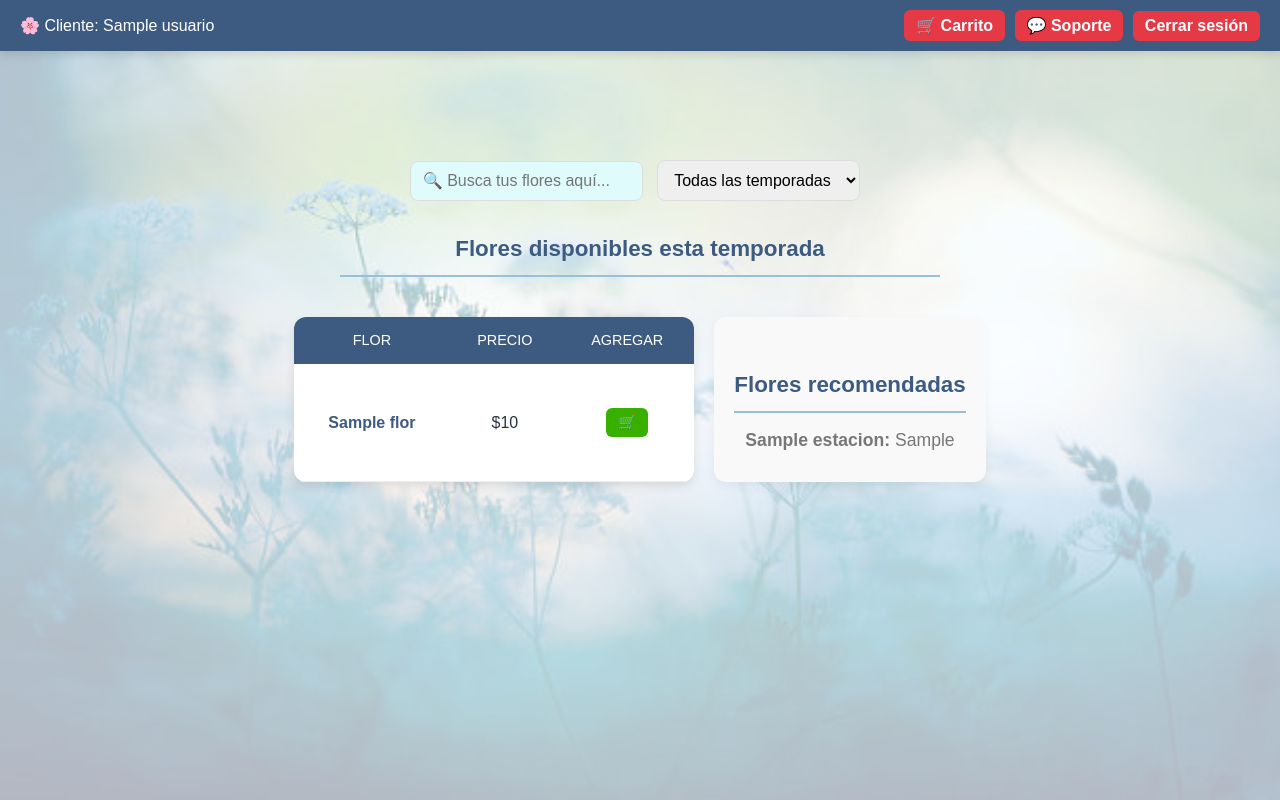
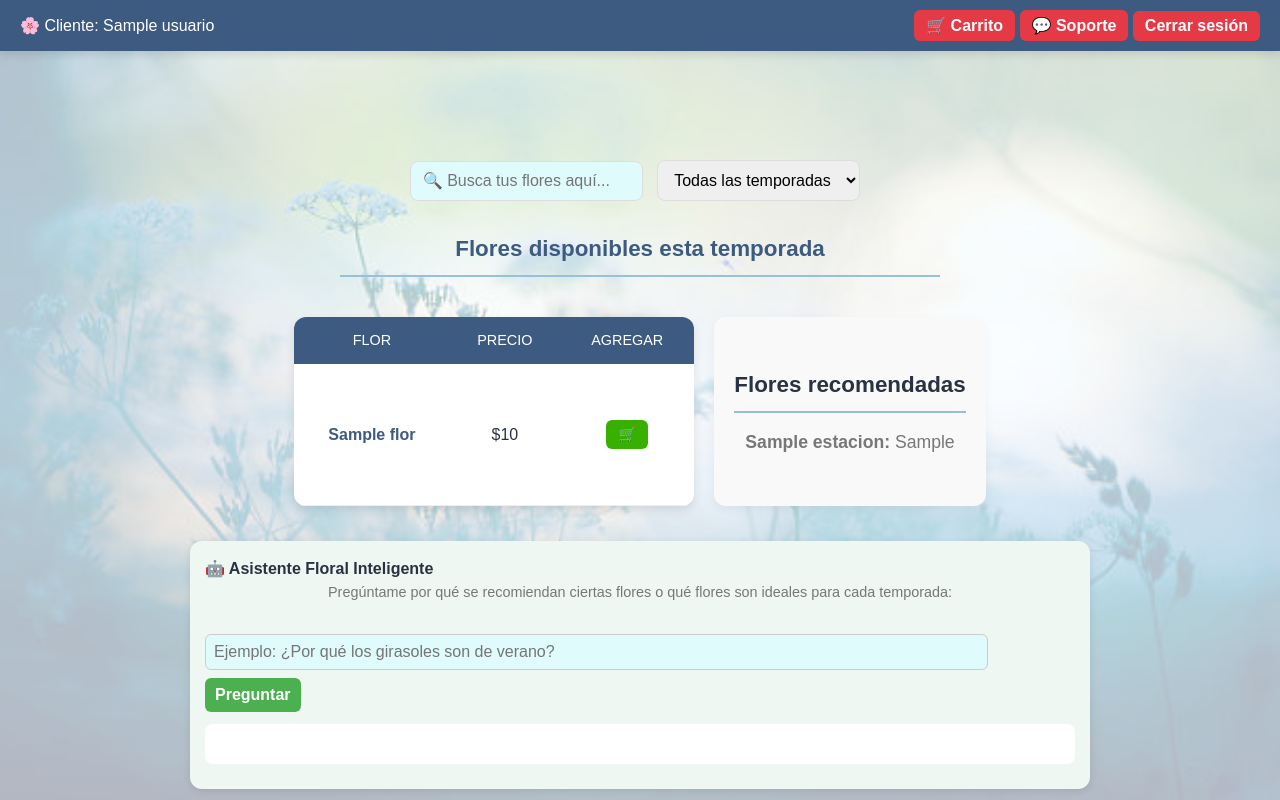
Before and after one commit to danielalilian06-boop/Floragest_Final, a Flask app: template templates/panel_cliente.html in a window 1280 px wide. Run offline with Flask 3, Linux system fonts and the light colour scheme; the template is opened without the code that fills it: most values are stand-ins (such as "Sample title", 1, 10 or a date in 2020).

Commit message:
Actualización del proyecto con nuevos cambios

```diff
--- a/app.py
+++ b/app.py
@@ -1,5 +1,6 @@
+# app.py
 from flask import Flask, render_template, request, jsonify, session, redirect
-import json, os, datetime
+import json, os, datetime, random, re
 
 app = Flask(__name__)
 app.secret_key = "clave_secreta_flora"
@@ -10,12 +11,102 @@
 def cargar_datos(ruta):
     if not os.path.exists(ruta):
         return []
-    with open(ruta, "r") as f:
+    with open(ruta, "r", encoding="utf-8") as f:
         return json.load(f)
 
 def guardar_datos(ruta, datos):
-    with open(ruta, "w") as f:
-        json.dump(datos, f, indent=4)
+    with open(ruta, "w", encoding="utf-8") as f:
+        json.dump(datos, f, indent=4, ensure_ascii=False)
+
+# --- RESPUESTAS SIMULADAS (IA MOCK) ---
+RESPONSES_GENERIC = [
+    "Las flores tienen ciclos de floración influenciados por la temperatura y la cantidad de luz; por eso algunas se ven más en cierta temporada.",
+    "Muchas flores aparecen en una temporada específica porque las condiciones (temperatura, humedad y luz) favorecen su desarrollo y polinización.",
+    "Además de la estación, la disponibilidad comercial y la tradición local también influyen en qué flores vemos más en cada época."
+]
+
+# Mapa por palabra clave -> respuestas específicas (varias alternativas)
+RESPONSES_KEYWORD = {
+    "girasol": [
+        "Los girasoles son típicos del verano por su preferencia a días largos y luz intensa; además su estructura aprovecha bien la luz solar.",
+        "En verano los girasoles reciben más horas de sol, lo que favorece su tamaño y color brillante.",
+        "Son resistentes al calor y producen muchas flores cuando la radiación es alta, por eso se asocian al verano."
+    ],
+    "rosa": [
+        "Las rosas pueden florecer en varias temporadas, pero muchas variedades comerciales tienen picos en primavera y otoño.",
+        "La rosa es muy cultivada y existen variedades de temporada extendida gracias a la selección y los invernaderos.",
+        "Para arreglos, la rosa roja suele usarse todo el año, pero su temporada natural tiene picos en climas templados."
+    ],
+    "tulipán": [
+        "Los tulipanes son típicos de primavera porque requieren un periodo frío previo para romper la latencia y florecer al subir las temperaturas.",
+        "Necesitan veranos relativamente fríos y un invierno para estacionalizar sus bulbos, por eso florecen en primavera.",
+        "Los tulipanes se plantan en otoño para que pasen el invierno bajo el suelo y broten en primavera."
+    ],
+    "lirio": [
+        "Los lirios suelen florecer en primavera y verano, dependiendo de la variedad; prefieren suelos bien drenados y clima templado.",
+        "Algunas especies de lirio tienen picos en primavera, mientras que otras en pleno verano; la variedad determina la temporada."
+    ],
+    "girasoles": [],  # por si usan plural
+    "verano": [
+        "En verano predominan plantas que toleran calor y sequía relativa; su fisiología favorece flores grandes y vistosas.",
+        "Los comerciantes también aprovechan la demanda estival para ofrecer especies como girasoles y hibiscos."
+    ],
+    "primavera": [
+        "La primavera trae temperaturas suaves y lluvias moderadas, condiciones ideales para muchas bulbosas y floraciones masivas.",
+        "Es la temporada con más diversidad floral en regiones templadas, por eso muchas flores aparecen en primavera."
+    ]
+}
+
+def generar_respuestas_simuladas(pregunta):
+    """
+    Devuelve un objeto con:
+      - respuesta: la principal (string)
+      - alternativas: lista de strings (otras variantes)
+    La función intenta detectar palabras clave y devolver respuestas específicas,
+    junto con respuestas genéricas si no hay coincidencias.
+    """
+    texto = pregunta.lower()
+    # limpiar signos
+    texto_limpio = re.sub(r"[^\wáéíóúñ ]", " ", texto)
+
+    # buscar keywords en la pregunta
+    encontrados = []
+    for key in RESPONSES_KEYWORD.keys():
+        # match palabra completa o plural simple
+        pattern = r"\b" + re.escape(key) + r"\b"
+        if re.search(pattern, texto_limpio):
+            encontrados.append(key)
+
+    alternativas = []
+    # si hay coincidencias, agrega sus respuestas
+    if encontrados:
+        for k in encontrados:
+            # evita listas vacías
+            opciones = RESPONSES_KEYWORD.get(k, [])
+            if opciones:
+                # tomar hasta 2 variaciones por keyword
+                sample = random.sample(opciones, min(2, len(opciones)))
+                alternativas.extend(sample)
+    # si no encontró keywords específicas, añade varias genéricas
+    if not alternativas:
+        alternativas = random.sample(RESPONSES_GENERIC, min(3, len(RESPONSES_GENERIC)))
+    else:
+        # siempre añadir una o dos genéricas para completitud
+        gen = random.sample(RESPONSES_GENERIC, min(2, len(RESPONSES_GENERIC)))
+        alternativas.extend(gen)
+
+    # deduplicar manteniendo orden
+    seen = set()
+    alternativas_final = []
+    for a in alternativas:
+        if a not in seen:
+            alternativas_final.append(a)
+            seen.add(a)
+
+    # elegir la respuesta principal como la primera alternativa
+    respuesta_principal = alternativas_final[0] if alternativas_final else "Lo siento, no tengo información sobre eso."
+
+    return {"respuesta": respuesta_principal, "alternativas": alternativas_final}
 
 # --- RUTAS GENERALES ---
 @app.route("/")
@@ -36,10 +127,8 @@
 def api_registro():
     data = request.get_json()
     usuarios = cargar_datos(DB_USERS)
-
     if any(u["username"] == data["username"] for u in usuarios):
         return jsonify({"mensaje": "El usuario ya existe"}), 400
-
     usuarios.append({
         "username": data["username"],
         "password": data["password"],
@@ -52,14 +141,12 @@
 def api_login():
     data = request.get_json()
     usuarios = cargar_datos(DB_USERS)
-
     for u in usuarios:
         if u["username"] == data["username"] and u["password"] == data["password"]:
             session["usuario"] = u["username"]
             session["tipo"] = u["tipo"]
             destino = "/panel_admin" if u["tipo"] == "admin" else "/panel_cliente"
             return jsonify({"mensaje": f"Bienvenido {u['username']}", "destino": destino}), 200
-
     return jsonify({"mensaje": "Usuario o contraseña incorrectos"}), 401
 
 # --- PANEL ADMIN ---
@@ -86,20 +173,17 @@
     if session.get("tipo") != "cliente":
         return redirect("/")
     flores = cargar_datos(DB_FLORES)
-
     recomendaciones = {
         "Primavera": ["Rosa roja", "Tulipán", "Lirio"],
         "Verano": ["Girasol", "Hibisco", "Orquídea"],
         "Otoño": ["Crisantemo", "Dalia", "Clavel"]
     }
-
     return render_template(
         "panel_cliente.html",
         usuario=session.get("usuario"),
         flores=flores,
         recomendaciones=recomendaciones
     )
-
 
 @app.route("/carrito")
 def carrito():
@@ -130,30 +214,44 @@
         "ticket": ticket
     }), 200
 
+# --- ENDPOINT IA (SIMULADA) ---
+@app.route("/api/ia_flores", methods=["POST"])
+def ia_flores():
+    data = request.get_json() or {}
+    pregunta = (data.get("pregunta") or "").strip()
+    print("IA SIM: pregunta recibida:", pregunta)
+    if not pregunta:
+        return jsonify({"respuesta": "💬 Por favor escribe una pregunta sobre flores o temporadas.", "alternativas": []}), 400
+
+    # Generar respuestas simuladas (principal + alternativas)
+    contenido = generar_respuestas_simuladas(pregunta)
+
+    # Devolvemos un JSON con 'respuesta' y 'alternativas'
+    return jsonify(contenido), 200
+
+# --- ELIMINAR FLOR ---
+@app.route("/api/flores/<nombre>", methods=["DELETE"])
+def eliminar_flor(nombre):
+    if session.get("tipo") != "admin":
+        return jsonify({"mensaje": "No autorizado"}), 403
+    flores = cargar_datos(DB_FLORES)
+    nuevas_flores = [f for f in flores if f["nombre"] != nombre]
+    if len(nuevas_flores) == len(flores):
+        return jsonify({"mensaje": "Flor no encontrada"}), 404
+    guardar_datos(DB_FLORES, nuevas_flores)
+    return jsonify({"mensaje": f'Flor \"{nombre}\" eliminada correctamente'}), 200
+
+# --- INICIO DEL SERVIDOR ---
 if __name__ == "__main__":
     os.makedirs("database", exist_ok=True)
     if not os.path.exists(DB_USERS):
         guardar_datos(DB_USERS, [])
     if not os.path.exists(DB_FLORES):
         flores_demo = [
-            {"nombre": "Rosa roja", "precio": 25},
-            {"nombre": "Tulipán", "precio": 30},
-            {"nombre": "Girasol", "precio": 20},
-            {"nombre": "Lirio", "precio": 28}
+            {"nombre": "Rosa roja", "precio": 25, "estacion": "Primavera"},
+            {"nombre": "Tulipán", "precio": 30, "estacion": "Primavera"},
+            {"nombre": "Girasol", "precio": 20, "estacion": "Verano"},
+            {"nombre": "Lirio", "precio": 28, "estacion": "Primavera"}
         ]
         guardar_datos(DB_FLORES, flores_demo)
     app.run(debug=True)
-
-@app.route("/api/flores/<nombre>", methods=["DELETE"])
-def eliminar_flor(nombre):
-    if session.get("tipo") != "admin":
-        return jsonify({"mensaje": "No autorizado"}), 403
-
-    flores = cargar_datos(DB_FLORES)
-    nuevas_flores = [f for f in flores if f["nombre"] != nombre]
-
-    if len(nuevas_flores) == len(flores):
-        return jsonify({"mensaje": "Flor no encontrada"}), 404
-
-    guardar_datos(DB_FLORES, nuevas_flores)
-    return jsonify({"mensaje": f'Flor "{nombre}" eliminada correctamente'}), 200
--- a/templates/panel_cliente.html
+++ b/templates/panel_cliente.html
@@ -5,129 +5,23 @@
   <title>Panel Cliente - FloraGest</title>
   <link rel="stylesheet" href="/static/styles.css">
   <style>
-    body {
-      font-family: Arial, sans-serif;
-    }
-
-    /* Contenedor centrado para tabla + recomendaciones */
-    #contenido {
-      display: flex;
-      justify-content: center;
-      flex-wrap: wrap;
-      margin-top: 30px;
-    }
-
-    /* Tabla y botones de agregar */
-    table {
-      max-width: 400px;
-      margin: 10px;
-      border-collapse: separate;
-      border-spacing: 0;
-      border-radius: 12px;
-      overflow: hidden;
-      box-shadow: 0 4px 10px rgba(0,0,0,0.1);
-      background-color: white;
-    }
-    thead th {
-      background-color: var(--color-primary);
-      color: white;
-      padding: 12px;
-      text-align: center;
-    }
-    tbody tr:nth-child(even) {
-      background-color: var(--color-accent);
-    }
-    tbody tr:hover {
-      background-color: #f5f5f5;
-    }
-    td {
-      padding: 12px;
-      text-align: center;
-    }
-    button.agregar {
-      background-color: var(--color-success);
-      border: none;
-      padding: 6px 12px;
-      border-radius: 6px;
-      color: white;
-      cursor: pointer;
-      font-weight: bold;
-    }
-    button.agregar:hover {
-      background-color: #2e8b57;
-    }
-
-    /* Resaltar recomendaciones */
-    .recomendado {
-      background-color: #fff3b0 !important;
-      font-weight: bold;
-    }
-
-    /* Menú superior */
-    #menuUsuario {
-      position: fixed;
-      top: 0;
-      left: 0;
-      width: 100%;
-      background-color: var(--color-primary);
-      color: white;
-      padding: 10px 20px;
-      z-index: 5;
-      display: flex;
-      justify-content: space-between;
-      align-items: center;
-      box-shadow: 0 4px 8px rgba(0,0,0,0.1);
-    }
-    #menuUsuario button {
-      background-color: var(--color-danger);
-      border: none;
-      padding: 6px 12px;
-      border-radius: 6px;
-      color: white;
-      cursor: pointer;
-      font-weight: bold;
-      margin-left: 5px;
-    }
-    #menuUsuario button:hover {
-      background-color: #c0392b;
-    }
-
-    /* Buscador y select de temporada */
-    #buscadorDiv {
-      max-width: 850px;
-      margin: 100px auto 20px auto;
-      text-align: center;
-    }
-    #buscadorDiv input, #buscadorDiv select {
-      padding: 10px 12px;
-      font-size: 1em;
-      border-radius: 8px;
-      border: 1px solid #ddd;
-      margin-right: 10px;
-    }
-
-    h2 {
-      text-align: center;
-      color: var(--color-primary);
-    }
-
-    /* Recomendaciones de temporada */
-    #recomendaciones {
-      max-width: 400px;
-      margin: 10px;
-      padding: 20px;
-      background-color: #f9f9f9;
-      border-radius: 12px;
-      box-shadow: 0 4px 10px rgba(0,0,0,0.05);
-    }
-    #recomendaciones h3 {
-      color: var(--color-primary);
-      text-align: center;
-    }
-    #recomendaciones p {
-      margin: 10px 0;
-      line-height: 1.4;
-    }
+    body { font-family: Arial, sans-serif; }
+    #contenido { display: flex; justify-content: center; flex-wrap: wrap; margin-top: 30px; }
+    table { max-width: 400px; margin: 10px; border-collapse: separate; border-spacing: 0; border-radius: 12px; overflow: hidden; box-shadow: 0 4px 10px rgba(0,0,0,0.1); background-color: white; }
+    thead th { background-color: var(--color-primary); color: white; padding: 12px; text-align: center; }
+    tbody tr:nth-child(even) { background-color: var(--color-accent); }
+    tbody tr:hover { background-color: #f5f5f5; }
+    td { padding: 12px; text-align: center; }
+    button.agregar { background-color: var(--color-success); border: none; padding: 6px 12px; border-radius: 6px; color: white; cursor: pointer; font-weight: bold; }
+    .recomendado { background-color: #fff3b0 !important; font-weight: bold; }
+    #menuUsuario { position: fixed; top: 0; left: 0; width: 100%; background-color: var(--color-primary); color: white; padding: 10px 20px; z-index: 5; display: flex; justify-content: space-between; align-items: center; box-shadow: 0 4px 8px rgba(0,0,0,0.1); }
+    #buscadorDiv { max-width: 850px; margin: 100px auto 20px auto; text-align: center; }
+    #buscadorDiv input, #buscadorDiv select { padding: 10px 12px; font-size: 1em; border-radius: 8px; border: 1px solid #ddd; margin-right: 10px; }
+    h2 { text-align: center; color: var(--color-primary); }
+    #recomendaciones { max-width: 400px; margin: 10px; padding: 20px; background-color: #f9f9f9; border-radius: 12px; box-shadow: 0 4px 10px rgba(0,0,0,0.05); }
+    #chatIA { margin-top:25px; padding:15px; background-color:#eef7f2; border-radius:12px; box-shadow:0 2px 8px rgba(0,0,0,0.1); width:90%; max-width:900px; margin-left:auto; margin-right:auto; }
+    #respuestaIA { margin-top:15px; background:white; padding:10px; border-radius:8px; min-height:40px; }
+    .alternativa { margin:8px 0; padding:8px; background:#fcfcfc; border-radius:6px; border-left:4px solid #e0e0e0; }
   </style>
 </head>
 <body>
@@ -140,7 +34,6 @@
     </div>
   </div>
 
-  <!-- Buscador y selección de temporada -->
   <div id="buscadorDiv">
     <input type="text" id="buscador" placeholder="🔍 Busca tus flores aquí...">
     <select id="temporadaSelect">
@@ -155,7 +48,6 @@
   <h2>Flores disponibles esta temporada</h2>
 
   <div id="contenido">
-    <!-- Tabla de flores -->
     <table>
       <thead>
         <tr>
@@ -175,7 +67,6 @@
       </tbody>
     </table>
 
-    <!-- Recomendaciones de la temporada -->
     <div id="recomendaciones">
       <h3>Flores recomendadas</h3>
       <div id="listaRecomendadas">
@@ -186,10 +77,23 @@
     </div>
   </div>
 
-  <script>
+  <div id="chatIA">
+    <h4>🤖 Asistente Floral Inteligente</h4>
+    <p style="font-size:0.9em;">Pregúntame por qué se recomiendan ciertas flores o qué flores son ideales para cada temporada:</p>
+    <input id="preguntaIA" type="text" placeholder="Ejemplo: ¿Por qué los girasoles son de verano?" style="width:90%;padding:8px;border-radius:6px;border:1px solid #ccc;">
+    <button id="btnPreguntar" style="padding:8px 10px;margin-top:8px;border:none;border-radius:6px;background-color:#4CAF50;color:white;font-weight:bold;cursor:pointer;">Preguntar</button>
+
+    <div id="respuestaIA" style="margin-top:12px;">
+      <!-- Aquí aparecerá la respuesta principal -->
+    </div>
+
+    <div id="alternativasIA" style="margin-top:10px;">
+      <!-- Aquí aparecerán las alternativas -->
+    </div>
+  </div>
+
+<script>
 let carrito = JSON.parse(localStorage.getItem("carrito")) || [];
-
-// Guardamos todas las filas originales para poder filtrarlas varias veces
 const filasOriginales = Array.from(document.querySelectorAll("#tablaFlores tr"));
 
 function agregarCarrito(nombre, precio) {
@@ -203,9 +107,8 @@
   const temporada = document.getElementById("temporadaSelect").value;
   const tbody = document.getElementById("tablaFlores");
   const listaRecomendadas = document.getElementById("listaRecomendadas");
+  let floresRecomendadas = [];
 
-  // Flores recomendadas de la temporada
-  let floresRecomendadas = [];
   if (temporada) {
     const p = Array.from(listaRecomendadas.querySelectorAll("p"))
                    .find(p => p.querySelector("strong").textContent === temporada + ":");
@@ -216,50 +119,90 @@
     }
   }
 
-  // Limpiar tbody
   tbody.innerHTML = "";
 
-  // Filtrar y mostrar filas
   let visibles = filasOriginales.filter(f => {
     const nombre = f.cells[0].textContent.toLowerCase();
     const estacion = f.getAttribute("data-estacion");
     const coincideNombre = nombre.includes(filtro);
     const coincideTemporada = !temporada || estacion === temporada;
 
-    if (floresRecomendadas.includes(nombre)) {
-      f.classList.add("recomendado");
-    } else {
-      f.classList.remove("recomendado");
-    }
+    if (floresRecomendadas.includes(nombre)) f.classList.add("recomendado");
+    else f.classList.remove("recomendado");
 
     return coincideNombre && coincideTemporada;
   });
 
-  // Ordenar: primero recomendadas
   visibles.sort((a, b) => {
     const aRec = a.classList.contains("recomendado") ? -1 : 1;
     const bRec = b.classList.contains("recomendado") ? -1 : 1;
     return aRec - bRec;
   });
 
-  // Agregar filas filtradas al tbody
   visibles.forEach(f => tbody.appendChild(f));
 
-  // Mostrar solo recomendaciones de la temporada seleccionada
   const recomendaciones = document.querySelectorAll("#listaRecomendadas p");
   recomendaciones.forEach(p => {
-    if (!temporada || p.querySelector("strong").textContent === temporada + ":") {
-      p.style.display = "";
-    } else {
-      p.style.display = "none";
-    }
+    if (!temporada || p.querySelector("strong").textContent === temporada + ":") p.style.display = "";
+    else p.style.display = "none";
   });
 }
 
-// Eventos
 document.getElementById("temporadaSelect").addEventListener("change", filtrarFlores);
 document.getElementById("buscador").addEventListener("input", filtrarFlores);
 window.addEventListener("load", filtrarFlores);
+
+// IA: enviar pregunta y mostrar respuesta + alternativas
+async function preguntarIA() {
+  const pregunta = document.getElementById("preguntaIA").value.trim();
+  const respuestaDiv = document.getElementById("respuestaIA");
+  const altDiv = document.getElementById("alternativasIA");
+
+  respuestaDiv.innerHTML = "";
+  altDiv.innerHTML = "";
+
+  if (!pregunta) {
+    respuestaDiv.innerHTML = "💬 Por favor, escribe tu pregunta primero.";
+    return;
+  }
+
+  respuestaDiv.innerHTML = "⏳ Pensando...";
+  try {
+    const res = await fetch("/api/ia_flores", {
+      method: "POST",
+      headers: { "Content-Type": "application/json" },
+      body: JSON.stringify({ pregunta })
+    });
+    if (!res.ok) {
+      const err = await res.json().catch(()=>({}));
+      throw new Error(err.respuesta || "Error en servidor");
+    }
+    const data = await res.json();
+    // respuesta principal
+    respuestaDiv.innerHTML = `<strong>IA Floral:</strong> ${data.respuesta}`;
+
+    // alternativas (si hay)
+    if (Array.isArray(data.alternativas) && data.alternativas.length > 0) {
+      altDiv.innerHTML = "<h4>Otras explicaciones:</h4>";
+      data.alternativas.forEach((a, i) => {
+        // evitar repetir la principal dos veces
+        if (a === data.respuesta && i === 0) return;
+        const node = document.createElement("div");
+        node.className = "alternativa";
+        node.textContent = a;
+        altDiv.appendChild(node);
+      });
+    }
+  } catch (err) {
+    console.error(err);
+    respuestaDiv.innerHTML = "⚠️ Error al conectar con la IA simulada. Revisa la consola del servidor.";
+  }
+}
+
+document.getElementById("btnPreguntar").addEventListener("click", preguntarIA);
+document.getElementById("preguntaIA").addEventListener("keyup", (e) => {
+  if (e.key === "Enter") preguntarIA();
+});
 </script>
 
 </body>
```
Also changed, not shown: database/users.json (+10 -1 lines).
